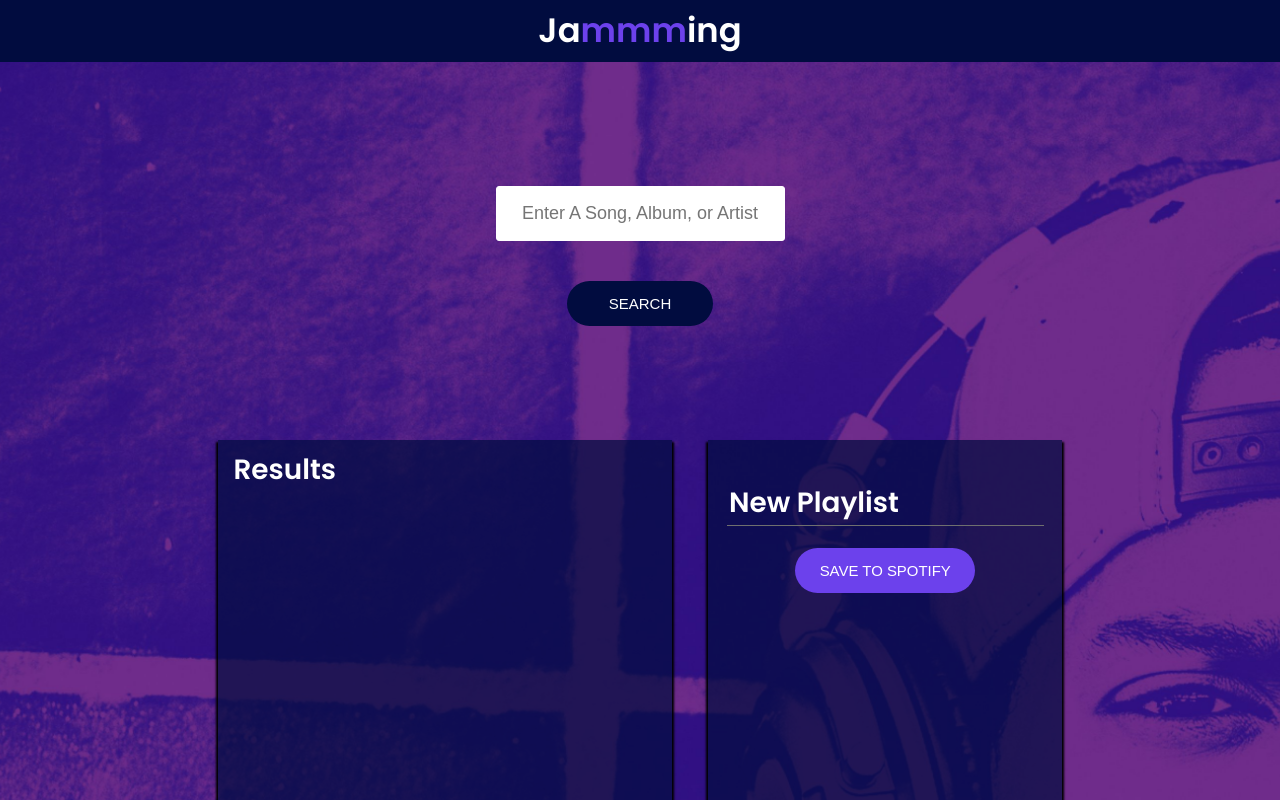
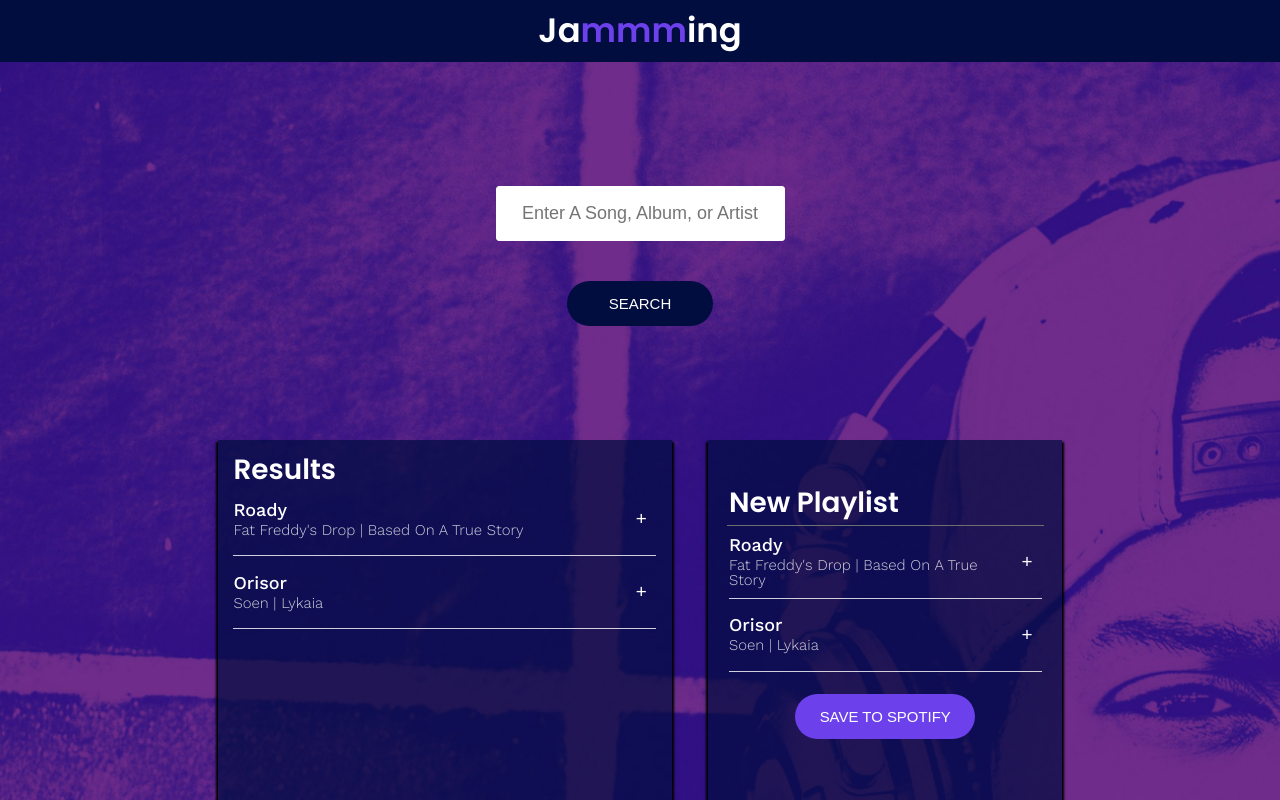
Before and after one commit to Marqasa/jammming, a React (Create React App) app: page / in a window 1280 px wide. Shown: the top 800 px of the page. Built offline with nearby package versions, Linux system fonts and the light colour scheme.

Commit message:
Add hard-coded 'Results' and 'New Playlist' data

```diff
--- a/src/components/App/App.js
+++ b/src/components/App/App.js
@@ -1,9 +1,36 @@
-import "./App.css";
+import React from "react";
 import SearchBar from "../SearchBar/SearchBar";
 import SearchResults from "../SearchResults/SearchResults";
 import Playlist from "../Playlist/Playlist";
+import "./App.css";
 
-function App() {
+const track1 = {
+  id: 1,
+  name: "Roady",
+  artist: "Fat Freddy's Drop",
+  album: "Based On A True Story",
+};
+const track2 = {
+  id: 2,
+  name: "Orisor",
+  artist: "Soen",
+  album: "Lykaia",
+};
+const searchResults = [track1, track2];
+const playlistName = "Rock and Roll";
+const playlistTracks = [track1, track2];
+
+class App extends React.Component {
+  constructor(props) {
+    super(props);
+    this.state = {
+      searchResults: searchResults,
+      playlistName: playlistName,
+      playlistTracks: playlistTracks,
+    };
+  }
+
+  render() {
     return (
       <div>
         <h1>
@@ -12,12 +39,16 @@ function App() {
         <div className="App">
           <SearchBar />
           <div className="App-playlist">
-          <SearchResults />
-          <Playlist />
+            <SearchResults searchResults={this.state.searchResults} />
+            <Playlist
+              playlistName={this.state.playlistName}
+              playlistTracks={this.state.playlistTracks}
+            />
           </div>
         </div>
       </div>
     );
   }
+}
 
 export default App;
--- a/src/components/Playlist/Playlist.js
+++ b/src/components/Playlist/Playlist.js
@@ -6,7 +6,7 @@ function Playlist(props) {
   return (
     <div className="Playlist">
       <input defaultValue={"New Playlist"} />
-      <TrackList />
+      <TrackList tracks={props.playlistTracks} />
       <button className="Playlist-save">SAVE TO SPOTIFY</button>
     </div>
   );
--- a/src/components/SearchResults/SearchResults.js
+++ b/src/components/SearchResults/SearchResults.js
@@ -6,7 +6,7 @@ function SearchResults(props) {
   return (
     <div className="SearchResults">
       <h2>Results</h2>
-      <TrackList />
+      <TrackList tracks={props.searchResults} />
     </div>
   );
 }
--- a/src/components/Track/Track.js
+++ b/src/components/Track/Track.js
@@ -11,8 +11,10 @@ class Track extends React.Component {
     return (
       <div className="Track">
         <div className="Track-information">
-          <h3>Track Name</h3>
-          <p>Track Artist | Track Album</p>
+          <h3>{this.props.track.name}</h3>
+          <p>
+            {this.props.track.artist} | {this.props.track.album}
+          </p>
         </div>
         {this.renderAction()}
       </div>
--- a/src/components/TrackList/TrackList.js
+++ b/src/components/TrackList/TrackList.js
@@ -1,8 +1,17 @@
 import React from "react";
+import Track from "../Track/Track";
 import "./TrackList.css";
 
 function TrackList(props) {
-  return <div class="TrackList"></div>;
+  let tracks;
+  if (props.tracks) {
+    tracks = props.tracks.map(track => {
+        return (
+          <Track key={track.id} track={track} />
+        );
+    });
+  }
+  return <div className="TrackList">{tracks}</div>;
 }
 
 export default TrackList;
```
Lines whose indentation alone changed are shown as unchanged.
